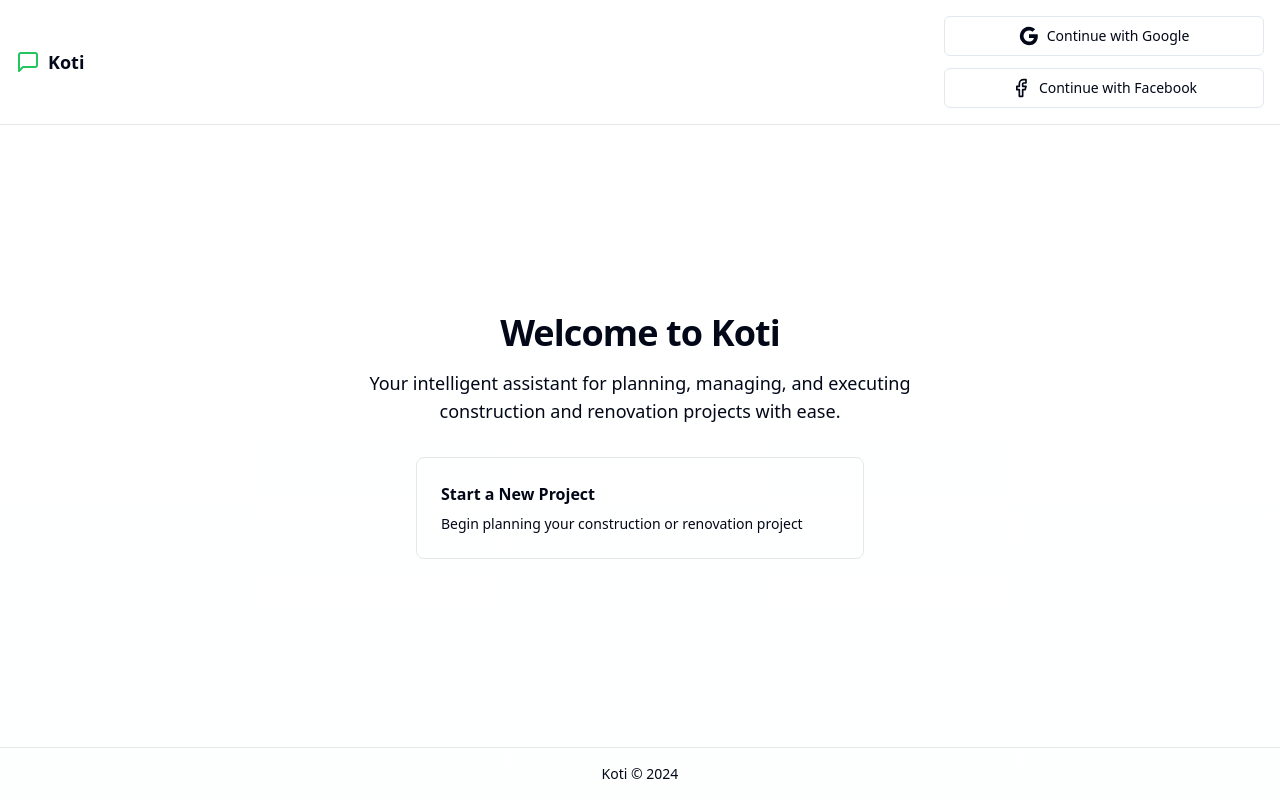
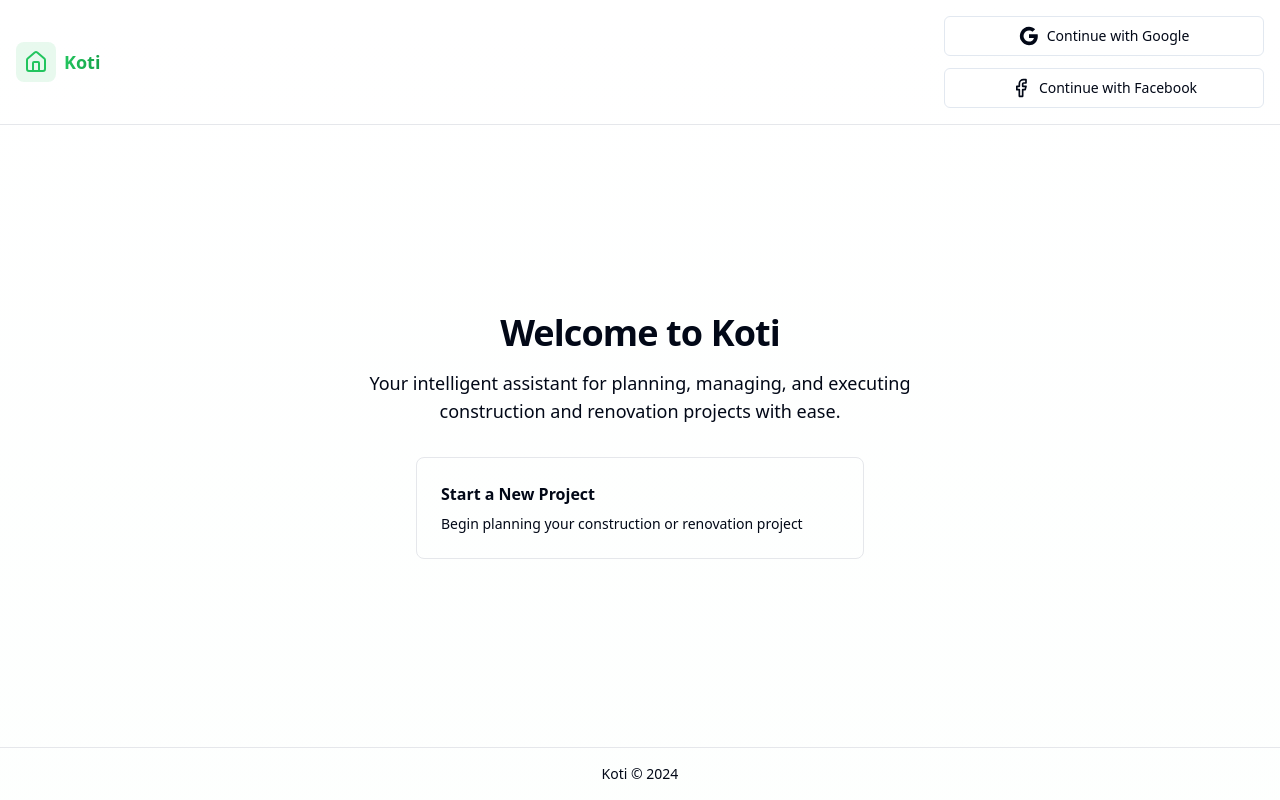
Before and after one commit to EF-Fall-Hack-2024/ef-fall-hack-2024, a React (Vite) app: page / in a window 1280 px wide. Built offline with nearby package versions, Linux system fonts and the light colour scheme.

Commit message:
Add logo design
Implemented a simple logo inspired by Luma's star design to enhance the user interface and branding of the application.
[skip gpt_engineer]

```diff
--- a/src/pages/Index.tsx
+++ b/src/pages/Index.tsx
@@ -1,6 +1,6 @@
 import { AuthButtons } from "@/components/AuthButtons";
 import { useNavigate } from "react-router-dom";
-import { MessageSquare } from "lucide-react";
+import { Home } from "lucide-react";
 
 const Index = () => {
   const navigate = useNavigate();
@@ -10,9 +10,11 @@ const Index = () => {
       {/* Header */}
       <header className="border-b">
         <div className="max-w-screen-xl mx-auto p-4 flex items-center justify-between">
-          <div className="flex items-center gap-2">
-            <MessageSquare className="h-6 w-6 text-primary" />
-            <span className="font-semibold text-lg">Koti</span>
+          <div className="flex items-center gap-2 group cursor-pointer" onClick={() => navigate("/")}>
+            <div className="p-2 rounded-lg bg-primary/10 group-hover:bg-primary/20 transition-colors duration-300">
+              <Home className="h-6 w-6 text-primary group-hover:scale-110 transition-transform duration-300" />
+            </div>
+            <span className="font-semibold text-lg bg-gradient-to-r from-primary to-secondary bg-clip-text text-transparent">Koti</span>
           </div>
           <AuthButtons />
         </div>
```
